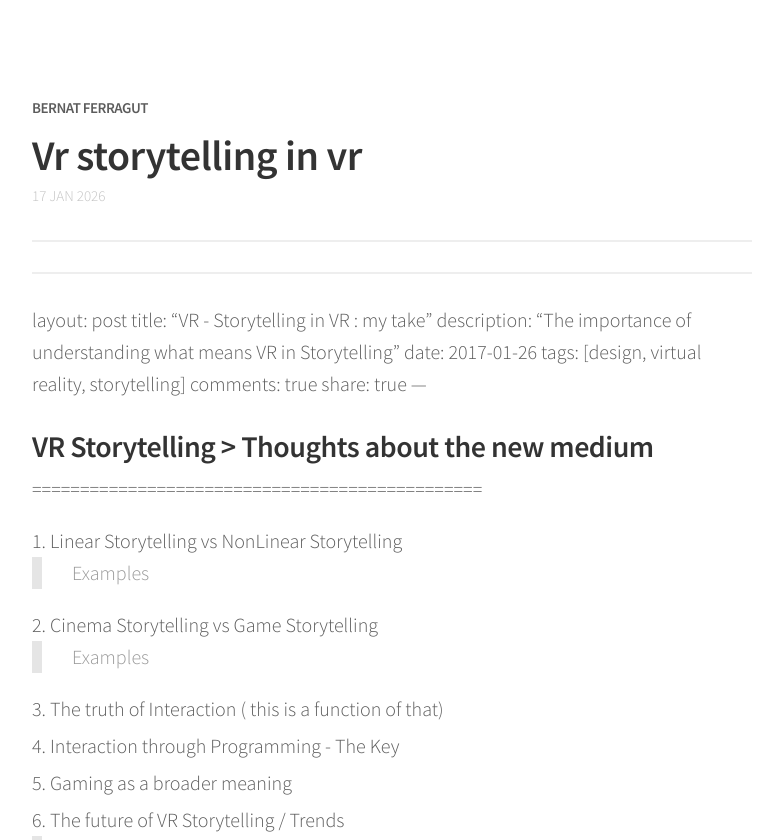
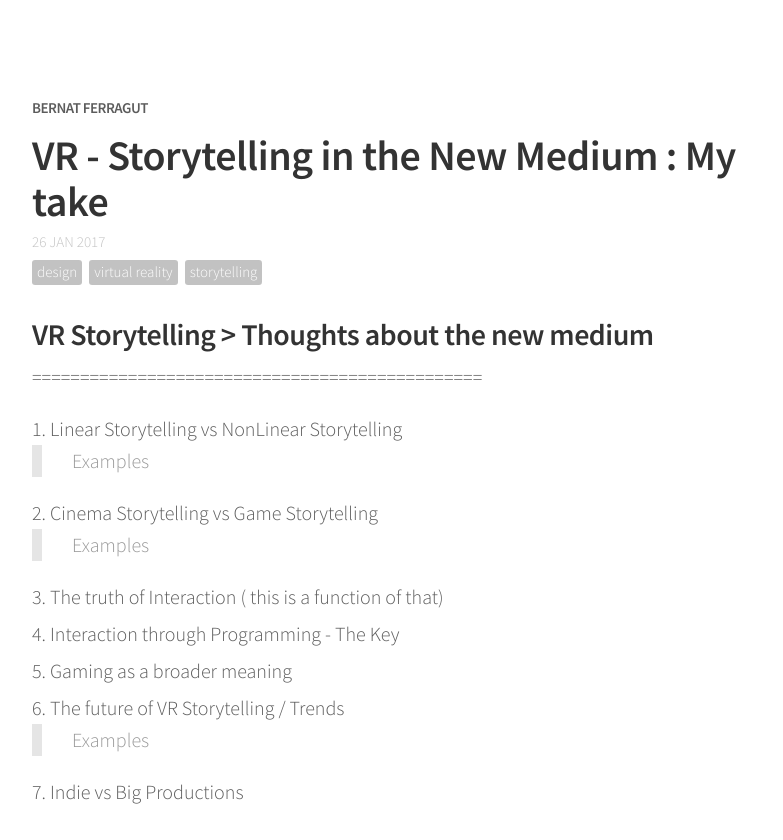
Before and after one commit to bernatferragut/FutureWeb-blog, a Jekyll site: the page built from _posts/26-01-17-VR - Storytelling in VR.md, in a window 1280 px wide. Shown: the top 840 px of the page, without its empty margins (248-1031 px from the left). Built offline with Jekyll 4.4.1, drawn with Linux system fonts in a browser that asks for light colours; nearby versions of some CDN libraries; comment, search, counter and statistics services are not loaded.

Commit message:
Update 26-01-17-VR - Storytelling in VR.md
update

```diff
--- a/_posts/26-01-17-VR - Storytelling in VR.md
+++ b/_posts/26-01-17-VR - Storytelling in VR.md
@@ -1,8 +1,6 @@
-
----
 ---
 layout: post
-title: "VR - Storytelling in VR : my take"
+title: "VR - Storytelling in the New Medium : My take"
 description: "The importance of understanding what means VR in Storytelling"
 date: 2017-01-26
 tags: [design, virtual reality, storytelling]
```
